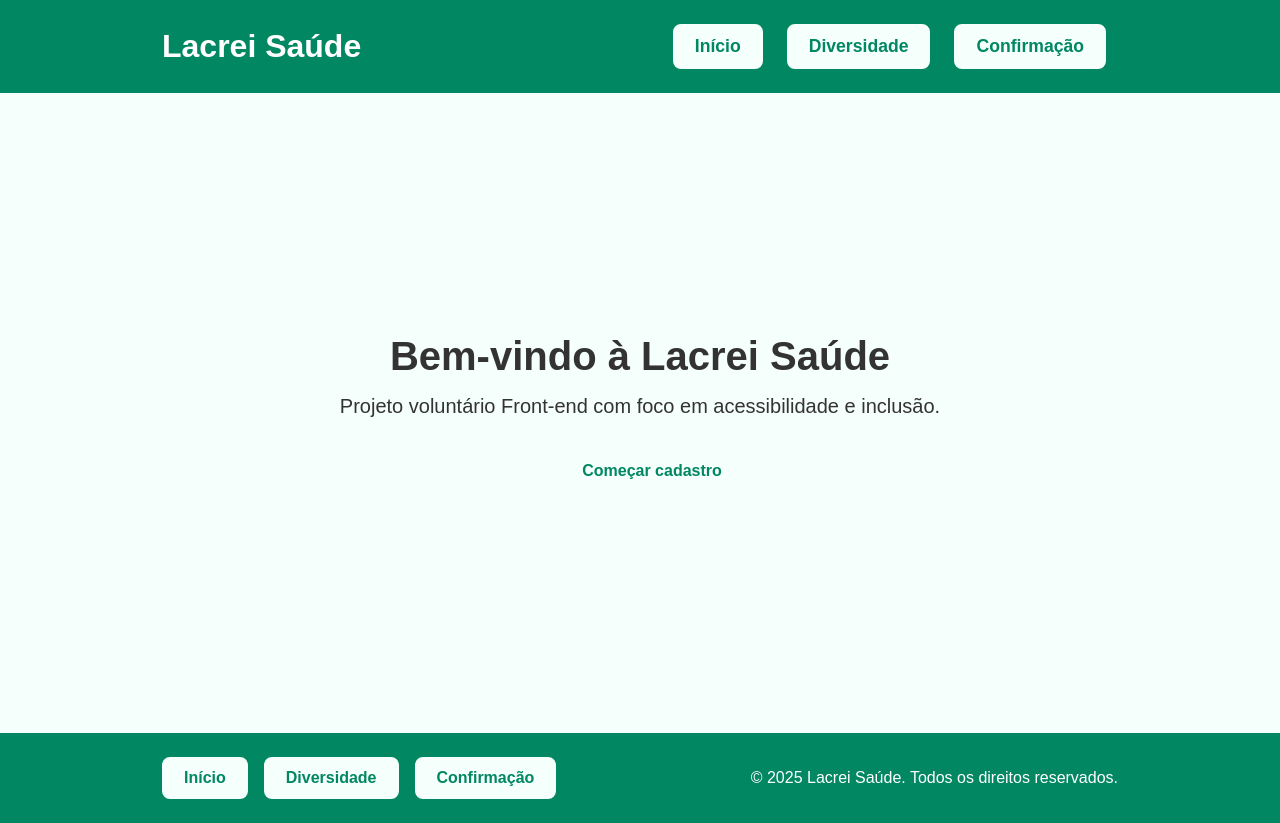
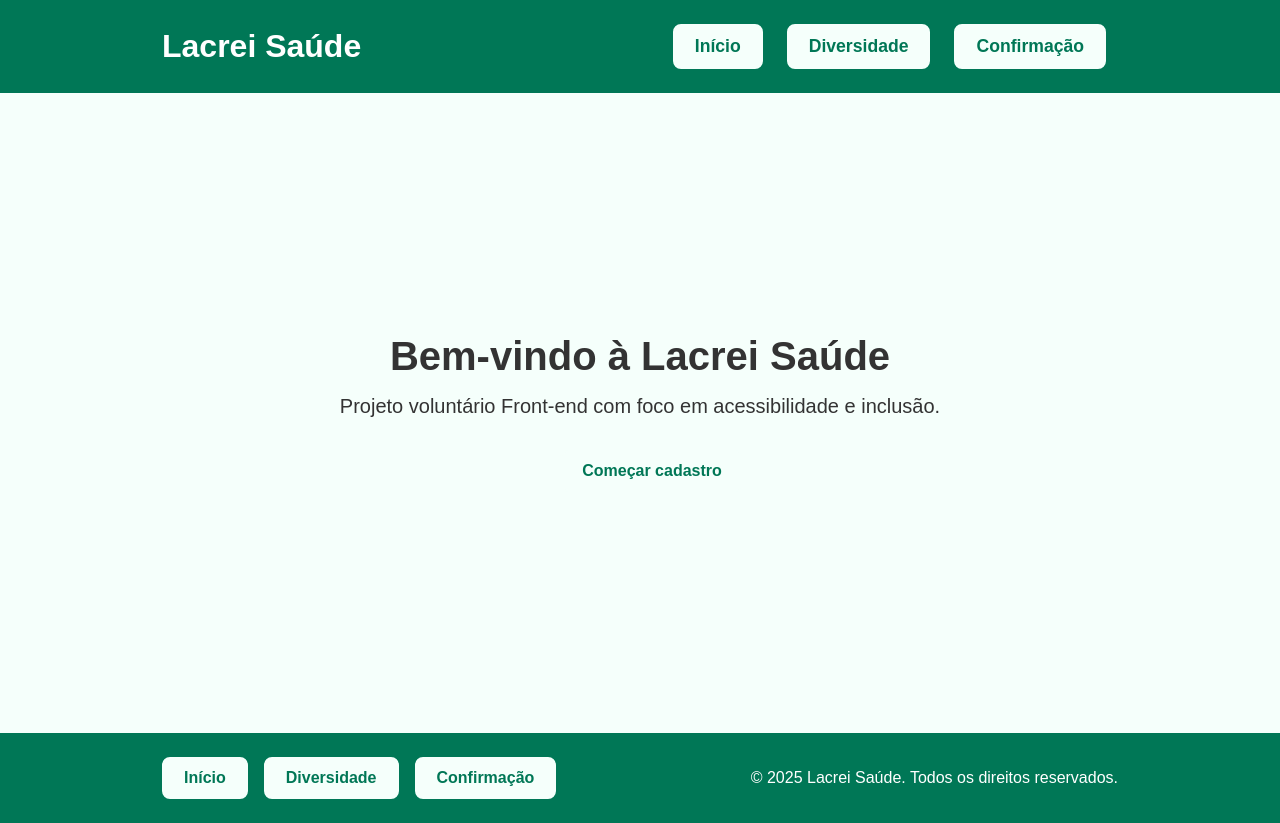
Before and after one commit to lh5818181/challangeLacrei, a Next.js app: page / in a window 1280 px wide. Built offline with nearby package versions, Linux system fonts and the light colour scheme.

Commit message:
modificando estilo do header

```diff
--- a/babel.config.js
+++ b/babel.config.js
@@ -4,4 +4,5 @@ module.exports = {
     '@babel/preset-react',
     '@babel/preset-typescript'
   ],
+  plugins: ['babel-plugin-styled-components']
 }
--- a/src/components/header/HeaderStyles.ts
+++ b/src/components/header/HeaderStyles.ts
@@ -71,6 +71,7 @@ export const Nav = styled.nav`
   @media (min-width: 768px) {
     justify-content: flex-start;
     width: auto;
+
     a {
       margin: 0 0.75rem;
       font-size: 1.1rem;
--- a/src/styles/styled.d.ts
+++ b/src/styles/styled.d.ts
@@ -3,6 +3,8 @@ import 'styled-components'
 declare module 'styled-components' {
   export interface DefaultTheme {
     colors: {
+      primary: string
+      text: string
       lacreiGreen: string
       lightGreen: string
       darkGray: string
--- a/src/styles/theme.ts
+++ b/src/styles/theme.ts
@@ -1,6 +1,8 @@
 const theme = {
   colors: {
-    lacreiGreen: '#018762',
+    primary: '#018762',
+    text: '#000000',
+    lacreiGreen: '#007756',
     lightGreen: '#A3D9B1',
     darkGray: '#333333',
     lightGray: '#F5FFFB',
```
